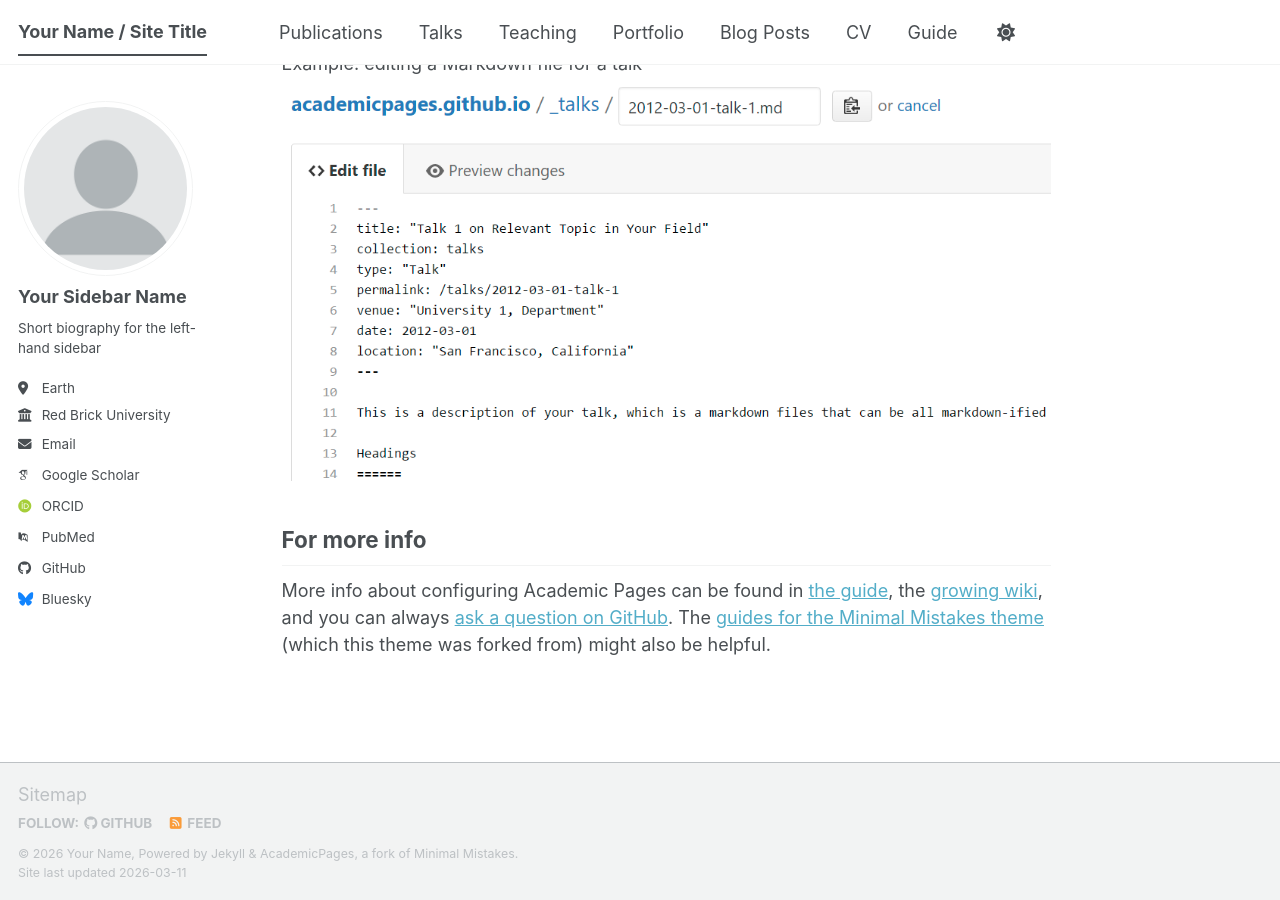
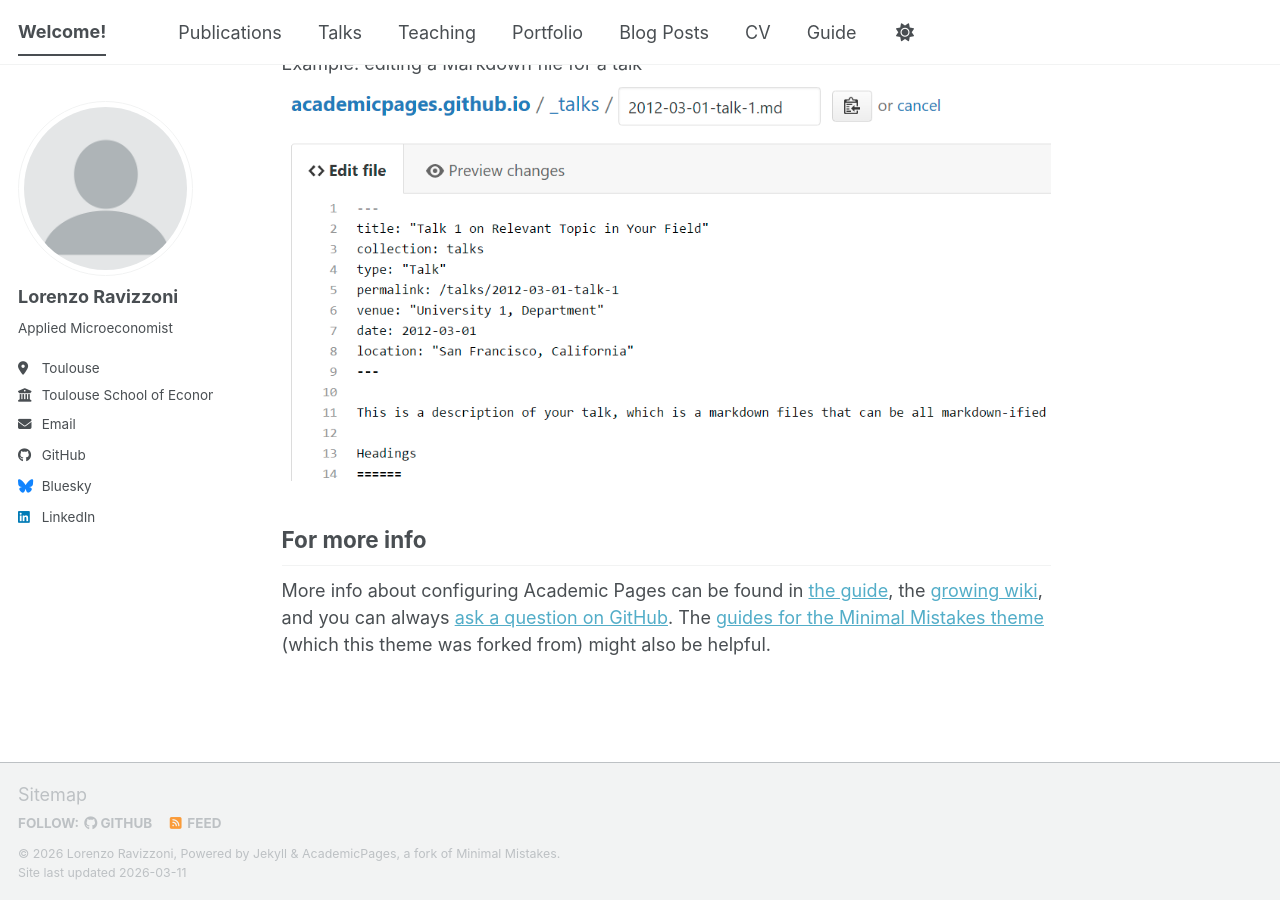
Before and after one commit to lravizzoni/lravizzoni.github.io, a Jekyll site: the page built from _pages/about.md, in a window 1280 px wide and 900 px high, scrolled down 2720 px. Built offline with Jekyll 4.4.1, drawn with Linux system fonts in a browser that asks for light colours; some web fonts are replaced; a script bundle is joined from its source files by our own code; library files that are not in the unit come from our copies.

Commit message:
Modify site title and personal details
Updated personal information in the configuration file.

```diff
--- a/_config.yml
+++ b/_config.yml
@@ -9,11 +9,11 @@
 # Basic Site Settings
 locale                   : "en-US"
 site_theme               : "default" # The available themes options are "default", "air", "sunrise", "mint", "dirt" and "contrast"
-title                    : "Your Name / Site Title"
+title                    : "Welcome!"
 title_separator          : "-"
-name                     : &name "Your Name"
+name                     : &name "Lorenzo Ravizzoni"
 description              : &description "Your Name's academic portfolio"   # Update this with a general description of your site, this is the default if not overridden by a page
-url                      : https://academicpages.github.io # The base hostname & protocol for your site e.g. "https://[your GitHub username].github.io",
+url                      : https://lravizzoni.github.io # The base hostname & protocol for your site e.g. "https://[your GitHub username].github.io",
                                                            # or if you already have some other page hosted on Github then use "https://[your GitHub username].github.io/[Your Repo Name]"
 baseurl                  : "" # the subpath of your site, e.g. "/blog"
 repository               : "academicpages/academicpages.github.io"
@@ -24,24 +24,24 @@ repository               : "academicpages/academicpages.github.io"
 author:
   # Biographic information
   avatar           : "profile.png"
-  name             : "Your Sidebar Name"
+  name             : "Lorenzo Ravizzoni"
   pronouns         : # example: "she/her"
-  bio              : "Short biography for the left-hand sidebar"
-  location         : "Earth"
-  employer         : "Red Brick University"
+  bio              : "Applied Microeconomist"
+  location         : "Toulouse"
+  employer         : "Toulouse School of Economics"
   uri              : # URL
-  email            : "none@example.org"
+  email            : "lorenzo.ravizzoni@tse-fr.eu"
 
   # Academic websites
   academia         : # URL
   arxiv            : # URL - Update with the correct link to your profile
-  googlescholar    : "https://scholar.google.com/citations?user=PS_CX0AAAAAJ"
+  googlescholar    : # URL - Update with the correct link to your profile
   inspire-hep      : # URL
   impactstory      : # URL
-  orcid            : "https://orcid.org/yourorcidurl"
+  orcid            : # URL - Update with the correct link to your profile
   semantic         : # URL
   ssrn             : # URL
-  pubmed           : "https://www.ncbi.nlm.nih.gov/pubmed/?term=john+snow"
+  pubmed           : # URL - Update with the correct link to your profile
   researchgate     : # URL
   scopus           : # URL
   zotero           : # URL
@@ -66,7 +66,7 @@ author:
   keybase          : # Username
   instagram        : # Username
   lastfm           : # Username
-  linkedin         : # Username
+  linkedin         : "Lorenzo Ravizzoni"
   mastodon         : # URL
   medium           : # URL
   pinterest        : # Username
```
